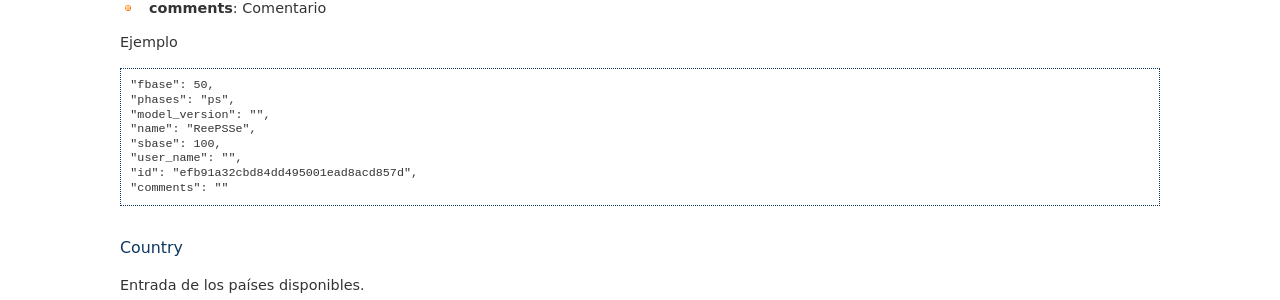
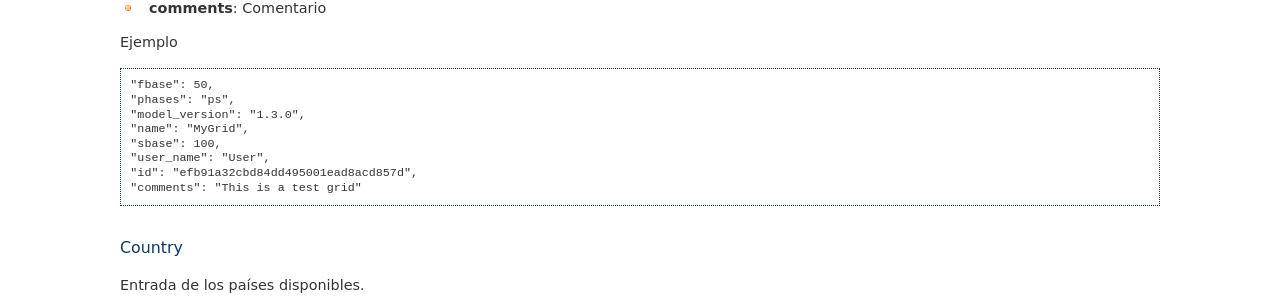
Before and after one commit to SanPen/ModeladoPractico, a Sphinx documentation site: the page built from doc/json_file.rst, in a window 1280 px wide and 900 px high, scrolled down 1920 px. Shown: the part 182-482 px from the top of the window. Built offline with Sphinx 7.4.7, drawn with Linux system fonts in a browser that asks for light colours.

Commit message:
Improved the json standard

```diff
--- a/doc/json_file.rst
+++ b/doc/json_file.rst
@@ -137,12 +137,12 @@ Ejemplo
 
    "fbase": 50,
    "phases": "ps",
-   "model_version": "",
-   "name": "ReePSSe",
+   "model_version": "1.3.0",
+   "name": "MyGrid",
    "sbase": 100,
-   "user_name": "",
+   "user_name": "User",
    "id": "efb91a32cbd84dd495001ead8acd857d",
-   "comments": ""
+   "comments": "This is a test grid"
 
 
 
```
